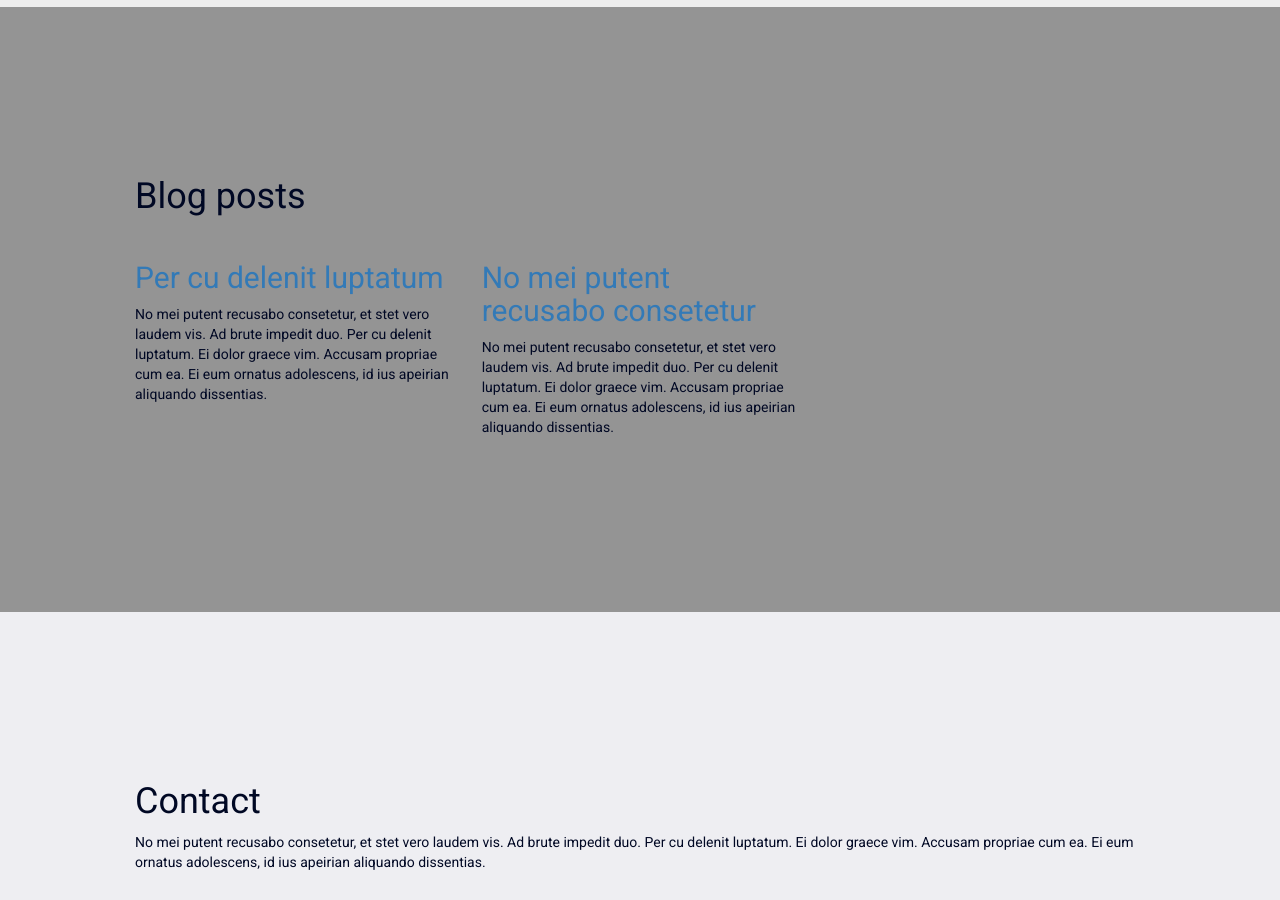
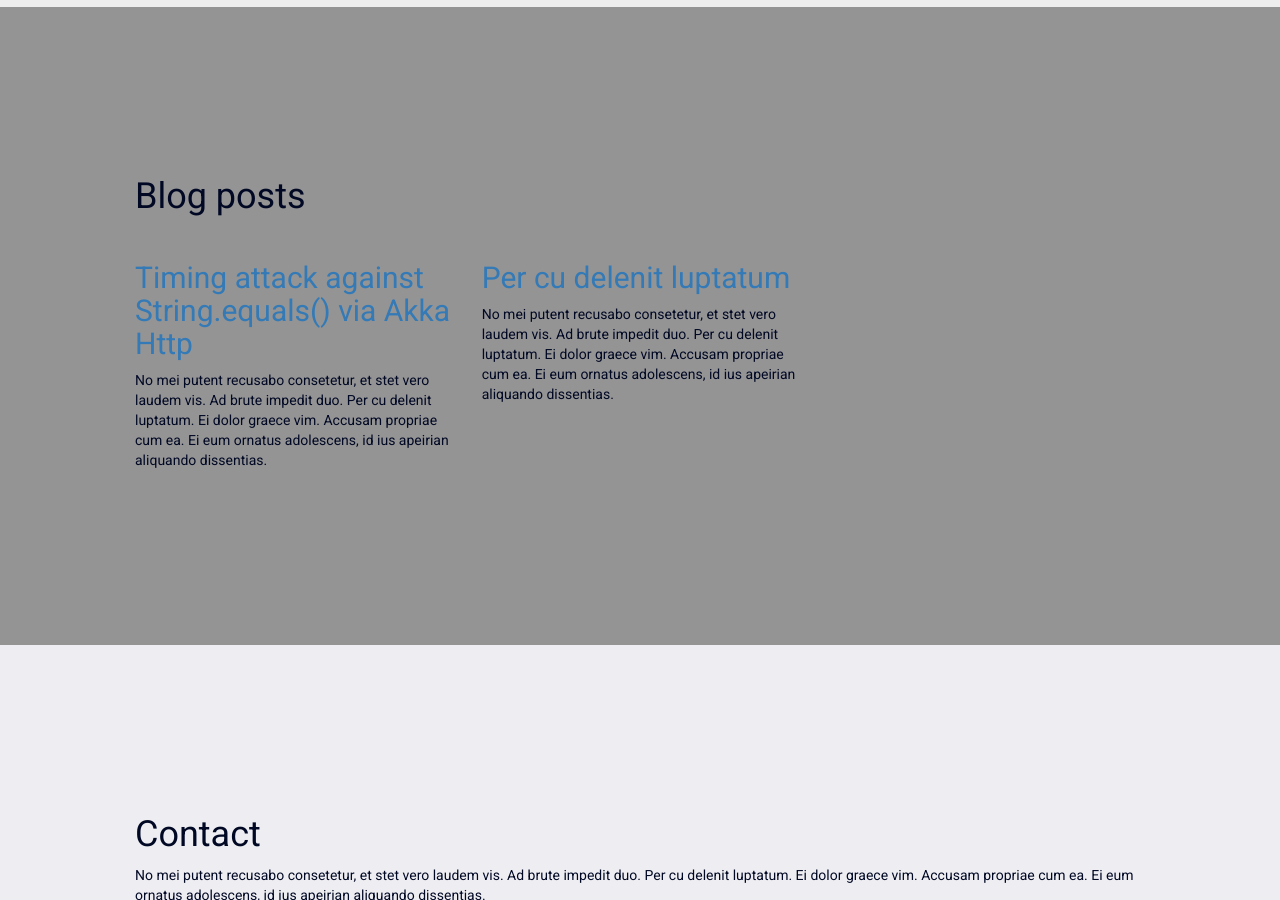
Before and after one commit to menzus/pages, a Jekyll site: the page built from index.html, in a window 1280 px wide and 900 px high, scrolled down 1484 px. Built offline with Jekyll 4.4.1, drawn with Linux system fonts in a browser that asks for light colours; nearby versions of some CDN libraries.

Commit message:
Update 2016-05-07-documentation.md

```diff
--- a/_posts/2016-05-07-documentation.md
+++ b/_posts/2016-05-07-documentation.md
@@ -1,8 +1,7 @@
 ---
 layout: post
-title:  "No mei putent recusabo consetetur"
-date:   2016-09-19 00:00:00 +0200
-author: "Your Name"
+title:  "Timing attack against String.equals() via Akka Http"
+date:   2016-12-27
 ---
 No mei putent recusabo consetetur, et stet vero laudem vis. Ad brute impedit duo.
 Per cu delenit luptatum. Ei dolor graece vim. Accusam propriae cum ea.
```
